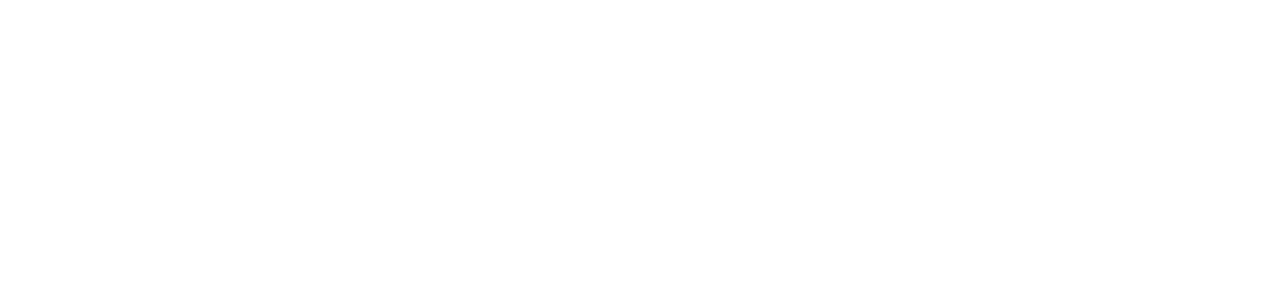
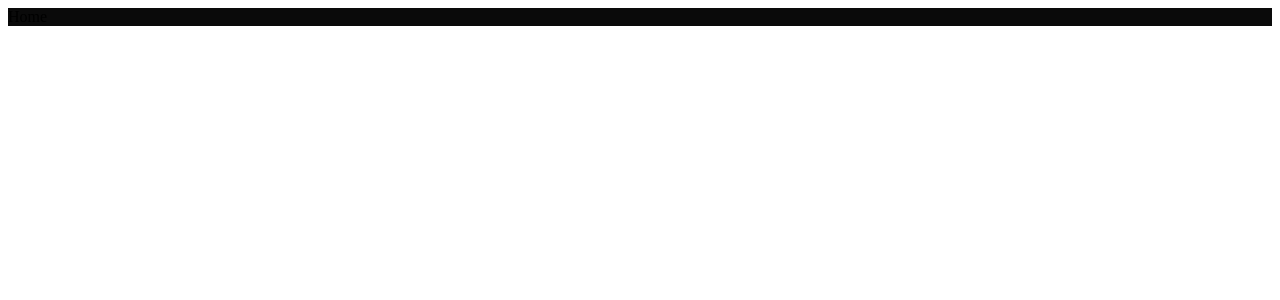
Before and after one commit to dylewskii/netflix, a React (Vite) app: page / in a window 1280 px wide. Shown: the top 300 px of the page. Built offline with nearby package versions, Linux system fonts and the light colour scheme.

Commit message:
add home files

```diff
--- a/src/App.jsx
+++ b/src/App.jsx
@@ -1,7 +1,12 @@
-import "./App.css";
+import "./App.scss";
+import Home from "./home/Home";
 
 function App() {
-  return <></>;
+  return (
+    <>
+      <Home />
+    </>
+  );
 }
 
 export default App;
--- /dev/null
+++ b/src/app.scss
@@ -0,0 +1,3 @@
+:root {
+  --primary-color: hsl(0, 0%, 4%);
+}
--- /dev/null
+++ b/src/home/Home.jsx
@@ -0,0 +1,7 @@
+import "./home.scss";
+
+function Home() {
+  return <div className="home">Home</div>;
+}
+
+export default Home;
--- /dev/null
+++ b/src/home/home.scss
@@ -0,0 +1,3 @@
+.home {
+  background-color: var(--primary-color);
+}
```
Also changed, not shown: src/App.css (deleted).
